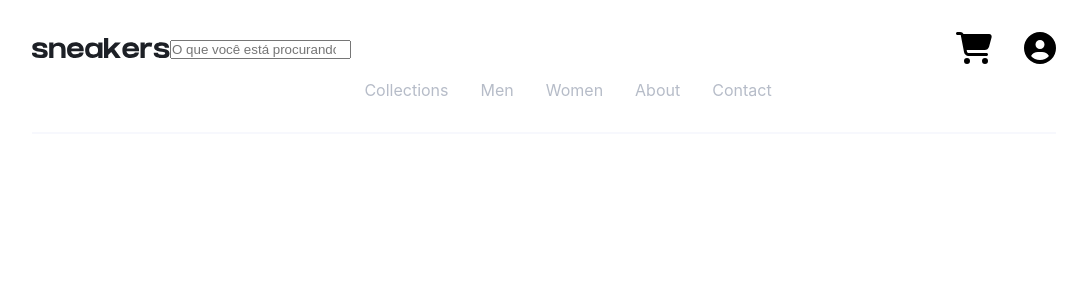
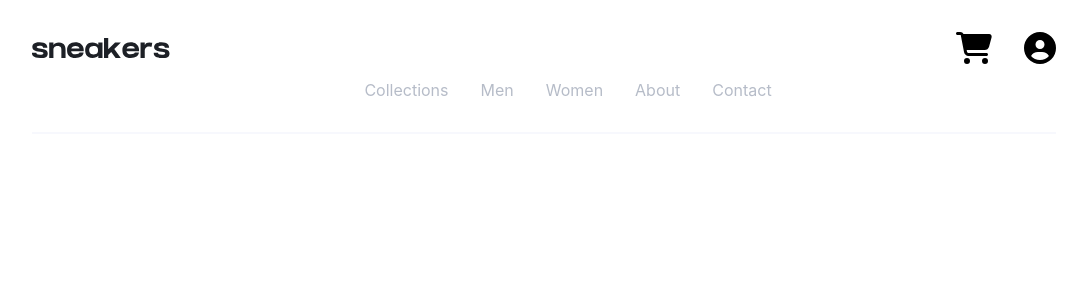
Before and after one commit to fumigari/ecommerce-product-page, a React (Create React App) app: page / in a window 1280 px wide. Shown: the top 300 px of the page, without its empty margins (96-1183 px from the left). Built offline with nearby package versions, Linux system fonts and the light colour scheme.

Commit message:
refactor: remove input

```diff
--- a/src/components/header/components/search-bar/index.tsx
+++ b/src/components/header/components/search-bar/index.tsx
@@ -4,7 +4,7 @@ import "./index.css";
 const SearchBar: React.FC = (): JSX.Element => {
   return (
     <form>
-      <input type="search" placeholder="O que você está procurando?" />
+
     </form>
   )
 };
```
Also changed, not shown: 1 other file (tests, documents, lock files or other folders).
